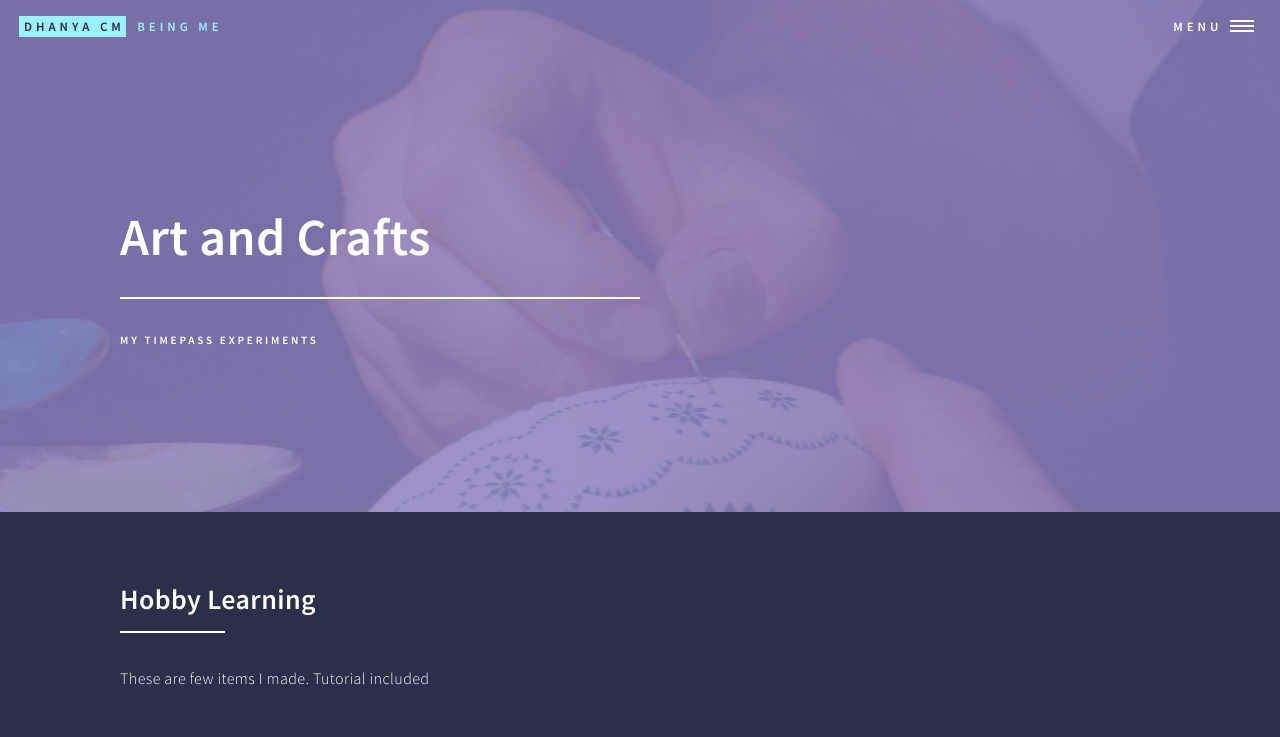
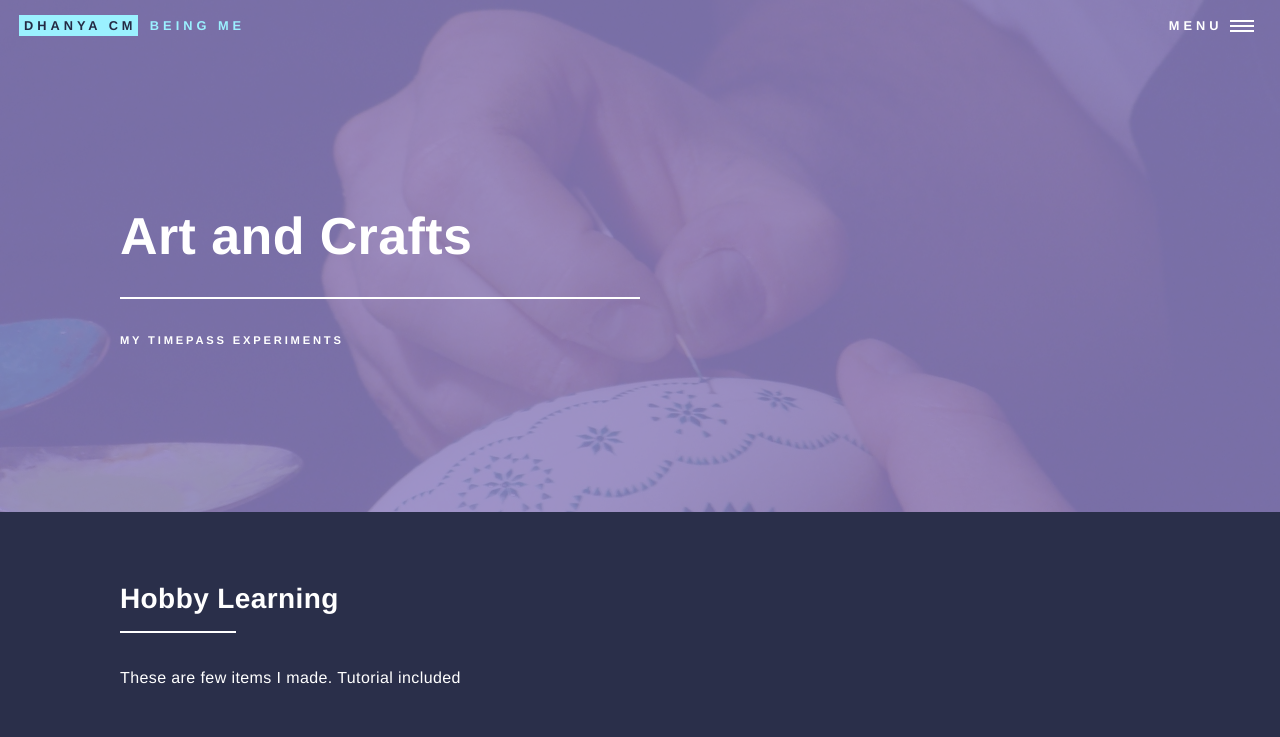
Before and after one commit to dhanyacm/dhanyacm, a Jekyll site: the page built from artandcrafts.html, in a window 1280 px wide. Shown: the top 737 px of the page. Built offline with Jekyll 4.4.1, drawn with Linux system fonts in a browser that asks for light colours; grey boxes are pictures that could not be loaded.

Commit message:
Update main.css

```diff
--- a/css/main.css
+++ b/css/main.css
@@ -1,6 +1,3 @@
-@import url(font-awesome.min.css);
-@import url("https://fonts.googleapis.com/css?family=Source+Sans+Pro:300,300italic,600,600italic");
-
 html, body, div, span, applet, object,
 iframe, h1, h2, h3, h4, h5, h6, p, blockquote,
 pre, a, abbr, acronym, address, big, cite,
```
